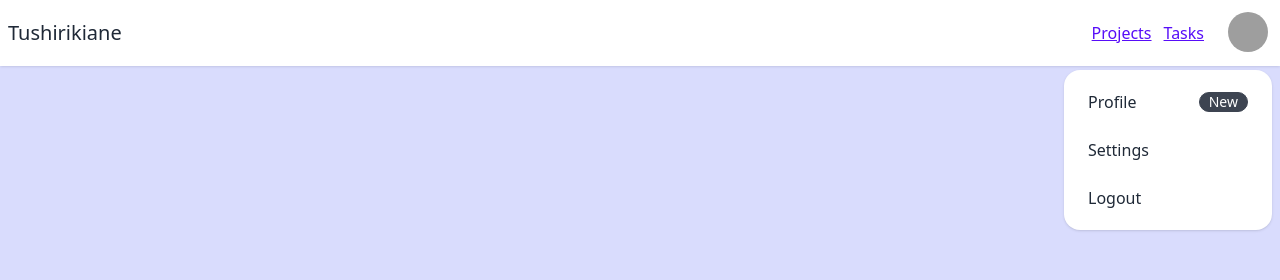
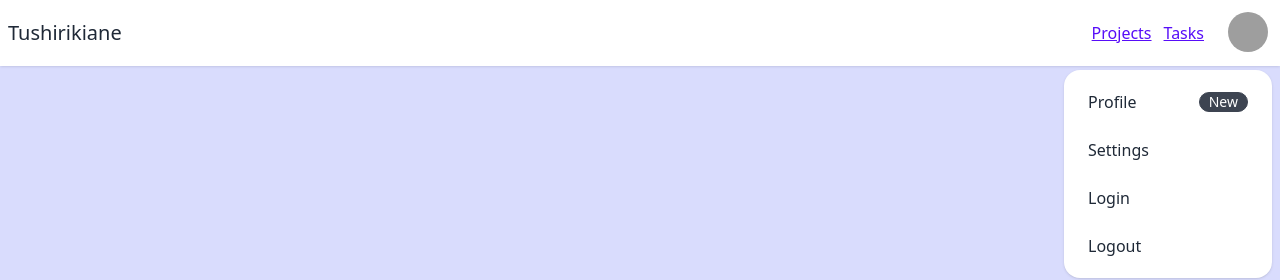
Before and after one commit to Javan-Odhiambo/tushirikiane-project-tracking-app, a React (Vite) app in the folder frontend/: page / in a window 1280 px wide. Both pictures are taken after a click on the button 1248 px from the left and 32 px from the top of the page. Shown: the top 280 px of the page. Built offline with nearby package versions, Linux system fonts and the light colour scheme; grey boxes are pictures that could not be loaded.

Commit message:
Added link to login page

```diff
--- a/frontend/src/components/Header.tsx
+++ b/frontend/src/components/Header.tsx
@@ -29,6 +29,7 @@ const Header = () => {
               </a>
             </li>
             <li><a>Settings</a></li>
+            <li><Link to="login">Login</Link></li>
             <li><a>Logout</a></li>
           </ul>
         </div>
```
